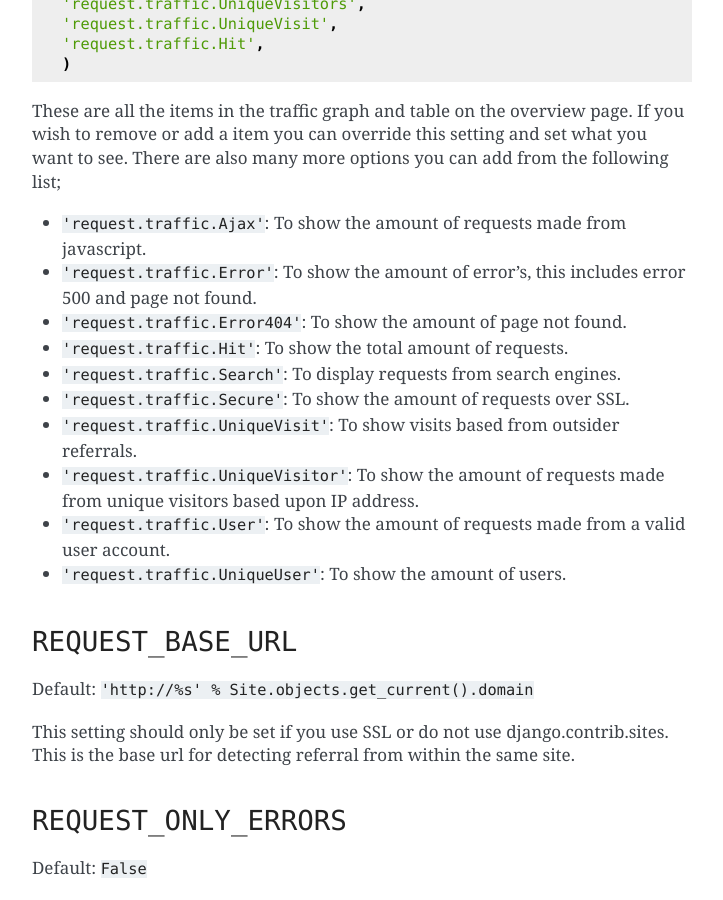
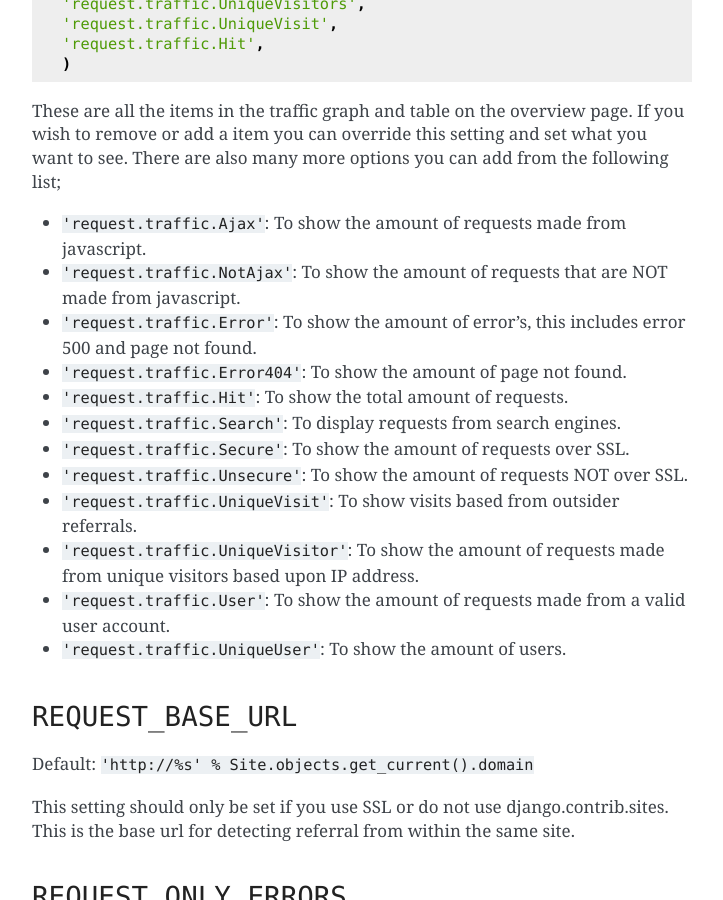
Before and after one commit to mrdoosba/mrdoosba, a Sphinx documentation site: the page built from docs/settings.txt, in a window 1280 px wide and 900 px high, scrolled down 1276 px. Shown: the whole window, without its empty margins (388-1111 px from the left). Built offline with Sphinx 7.4.7, drawn with Linux system fonts in a browser that asks for light colours; the version number could not be read and is left out.

Commit message:
Update the documentation to show the new traffic modules

```diff
--- a/docs/settings.txt
+++ b/docs/settings.txt
@@ -63,11 +63,13 @@ Default:
 These are all the items in the traffic graph and table on the overview page. If you wish to remove or add a item you can override this setting and set what you want to see. There are also many more options you can add from the following list;
 
 - ``'request.traffic.Ajax'``: To show the amount of requests made from javascript.
+- ``'request.traffic.NotAjax'``: To show the amount of requests that are NOT made from javascript.
 - ``'request.traffic.Error'``: To show the amount of error's, this includes error 500 and page not found.
 - ``'request.traffic.Error404'``: To show the amount of page not found.
 - ``'request.traffic.Hit'``: To show the total amount of requests.
 - ``'request.traffic.Search'``: To display requests from search engines.
 - ``'request.traffic.Secure'``: To show the amount of requests over SSL.
+- ``'request.traffic.Unsecure'``: To show the amount of requests NOT over SSL.
 - ``'request.traffic.UniqueVisit'``: To show visits based from outsider referrals.
 - ``'request.traffic.UniqueVisitor'``: To show the amount of requests made from unique visitors based upon IP address.
 - ``'request.traffic.User'``: To show the amount of requests made from a valid user account.
```
